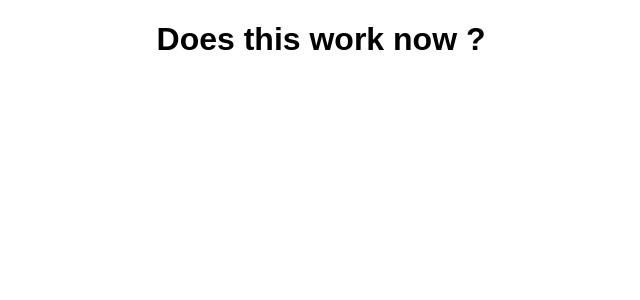
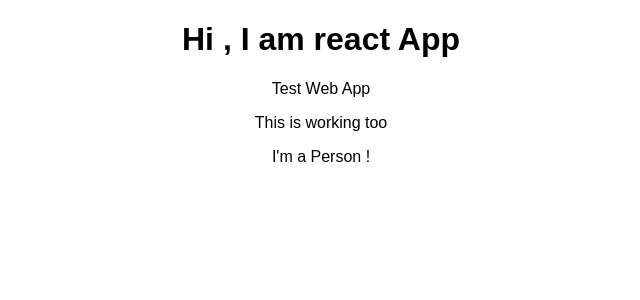
Before and after one commit to ammein/my-react-app, a React (Create React App) app: page / in a window 1280 px wide. Shown: the top 300 px of the page, without its empty margins (319-959 px from the left). Built offline with nearby package versions, Linux system fonts and the light colour scheme.

Commit message:
Later Sambung lagi. React is cool !

```diff
--- a/src/App.js
+++ b/src/App.js
@@ -1,15 +1,17 @@
 import React, { Component } from 'react';
 import './App.css';
+import Person from './Person/Person.js';
 
 class App extends Component {
   render() {
-    // return (
-    //   <div className="App">
-    //     <h1>Hi , I am react App</h1>
-    //     <p>Test Web App</p>
-    //   </div>
-    // );
-    return React.createElement('div' , {className : 'App'} , React.createElement('h1' , null , 'Does this work now ?'));
+    return (
+      <div className="App">
+        <h1>Hi , I am react App</h1>
+        <p>Test Web App</p>
+        <p>This is working too</p>
+        <Person /> {/* You could also use <Person></Person> */}
+      </div>
+    );
   }
 }
 
--- /dev/null
+++ b/src/Person/Person.js
@@ -0,0 +1,7 @@
+import React from "react";
+
+const person = () => {
+    return <p>I'm a Person !</p>
+}
+
+export default person;
```
